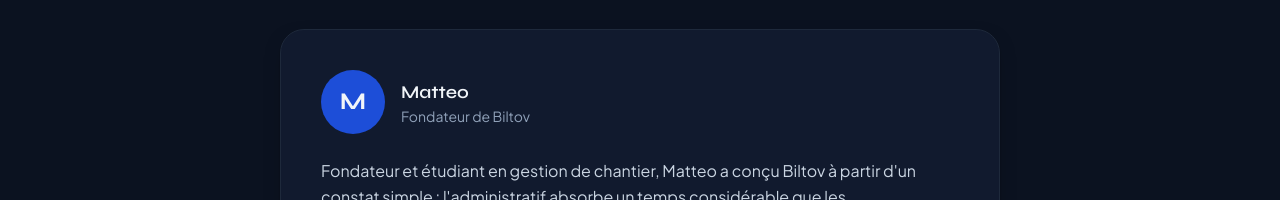
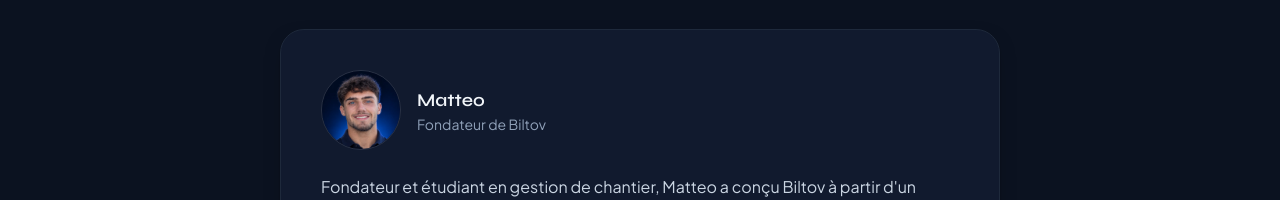
Before and after one commit to matteoruiu2502-a11y/Kin-syp, a Next.js app in the folder biltov/: page /a-propos in a window 1280 px wide. Shown: the part 419-619 px from the top of the page. Built offline with nearby package versions, Linux system fonts and the light colour scheme; no server answers.

Commit message:
À propos : photo du fondateur dans la bulle
Photo recadrée en carré (visage centré, bras hors cadre), 400 px, 21 Ko.

Co-Authored-By: Claude Opus 5.5 <noreply@anthropic.com>
Claude-Session: https://claude.ai/code/session_01XsJBVji5c7sXcwXBYA4dzF

```diff
--- a/biltov/app/a-propos/page.tsx
+++ b/biltov/app/a-propos/page.tsx
@@ -21,7 +21,7 @@ const EVOLUTION =
   "Le produit évolue en continu, en étroite collaboration avec ses utilisateurs. Pour toute question ou suggestion, vous pouvez nous contacter directement : chaque retour contribue à améliorer la solution.";
 
 // Photo du fondateur (optionnelle) : déposer l'image dans public/ et renseigner son chemin ici.
-const FOUNDER_PHOTO = "";
+const FOUNDER_PHOTO = "/brand/matteo-fondateur.jpg";
 
 export default function AboutPage() {
   const base = process.env.NEXT_PUBLIC_BASE_PATH || "";
@@ -44,7 +44,7 @@ export default function AboutPage() {
             <div className="flex items-center gap-4">
               {FOUNDER_PHOTO ? (
                 // eslint-disable-next-line @next/next/no-img-element
-                <img src={`${base}${FOUNDER_PHOTO}`} alt="Matteo, fondateur de Biltov" className="h-16 w-16 rounded-full border border-white/10 object-cover" />
+                <img src={`${base}${FOUNDER_PHOTO}`} alt="Matteo, fondateur de Biltov" width={400} height={400} className="h-16 w-16 shrink-0 rounded-full border border-white/10 object-cover sm:h-20 sm:w-20" />
               ) : (
                 <span aria-hidden className="flex h-16 w-16 shrink-0 items-center justify-center rounded-full bg-blue font-display text-2xl font-bold text-white">
                   M
```
Also changed, not shown: biltov/public/brand/matteo-fondateur.jpg (added).
